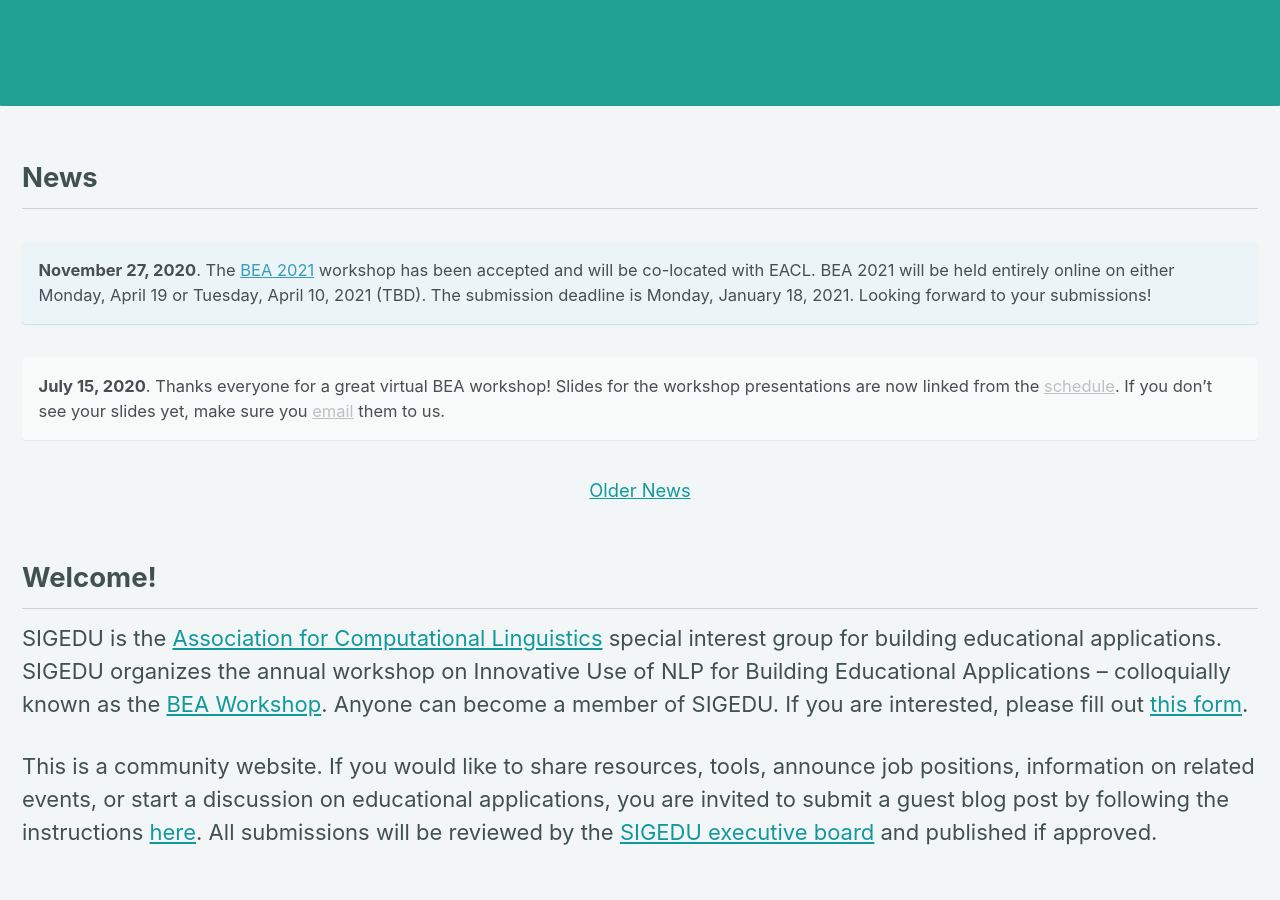
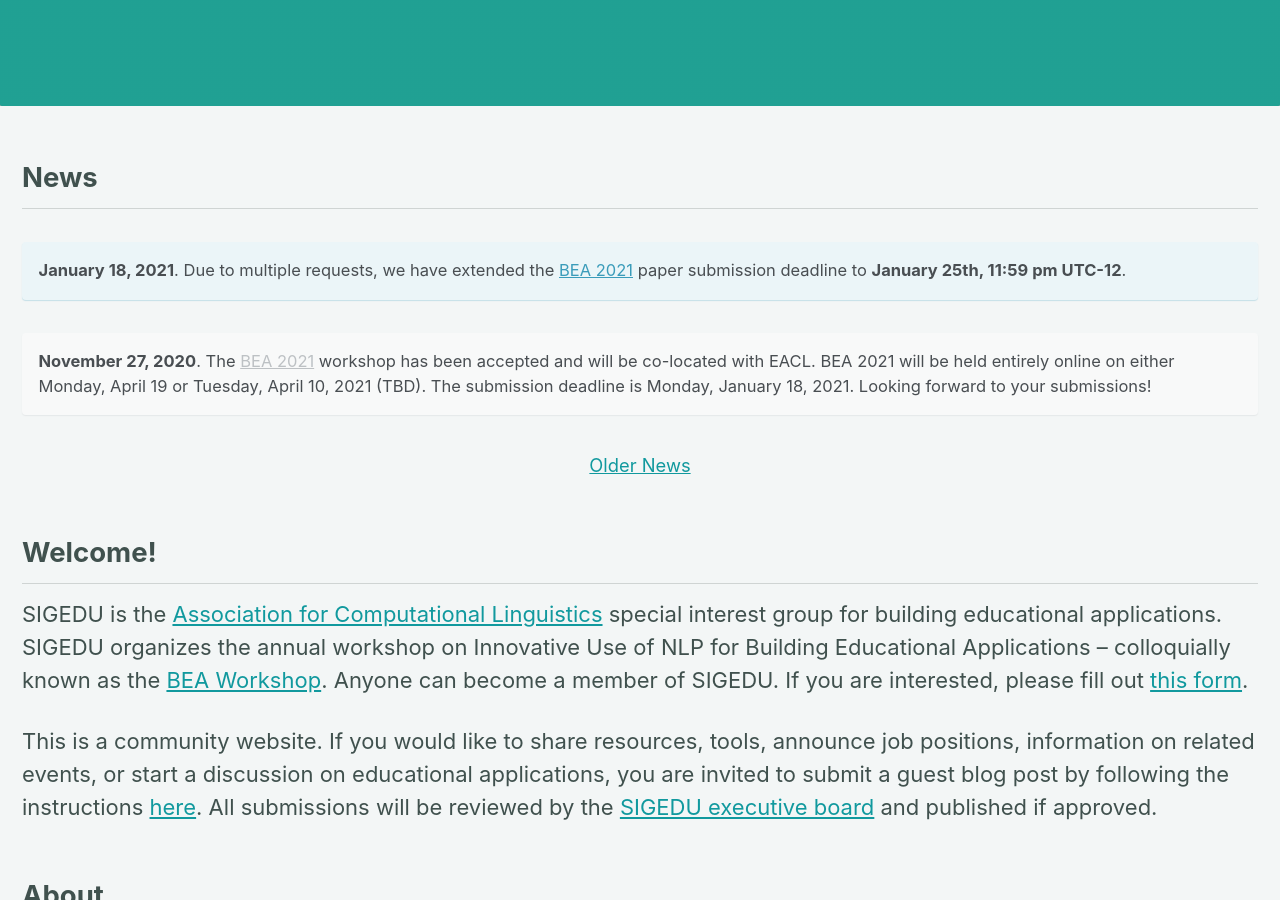
Before and after one commit to sigedu-org/website, a Jekyll site: the page built from _pages/home.md, in a window 1280 px wide and 900 px high, scrolled down 402 px. Built offline with Jekyll 4.4.1, drawn with Linux system fonts in a browser that asks for light colours; cached includes are drawn as plain includes; nearby versions of some CDN libraries.

Commit message:
Add news item for BEA 2021 extension.

```diff
--- a/_pages/home.md
+++ b/_pages/home.md
@@ -10,10 +10,10 @@ excerpt: "Special Interest Group for Building Educational Applications<br/><br/>
 
 <h2>News</h2>
 
-**November 27, 2020**. The [BEA 2021](/bea/current) workshop has been accepted and will be co-located with EACL. BEA 2021 will be held entirely online on either Monday, April 19 or Tuesday, April 10, 2021 (TBD). The submission deadline is Monday, January 18, 2021. Looking forward to your submissions!
+**January 18, 2021**. Due to multiple requests, we have extended the [BEA 2021](/bea/current) paper submission deadline to **January 25th, 11:59 pm UTC-12**.
 {: .notice--info}
 
-**July 15, 2020**. Thanks everyone for a great virtual BEA workshop! Slides for the workshop presentations are now linked from the [schedule](/bea/2020#schedule). If you don't see your slides yet, make sure you [email](mailto:bea.nlp.workshop@gmail.com) them to us.
+**November 27, 2020**. The [BEA 2021](/bea/current) workshop has been accepted and will be co-located with EACL. BEA 2021 will be held entirely online on either Monday, April 19 or Tuesday, April 10, 2021 (TBD). The submission deadline is Monday, January 18, 2021. Looking forward to your submissions!
 {: .notice}
 
 <div class="text-center">
```
Also changed, not shown: _pages/archive.md (+3 -0 lines).
